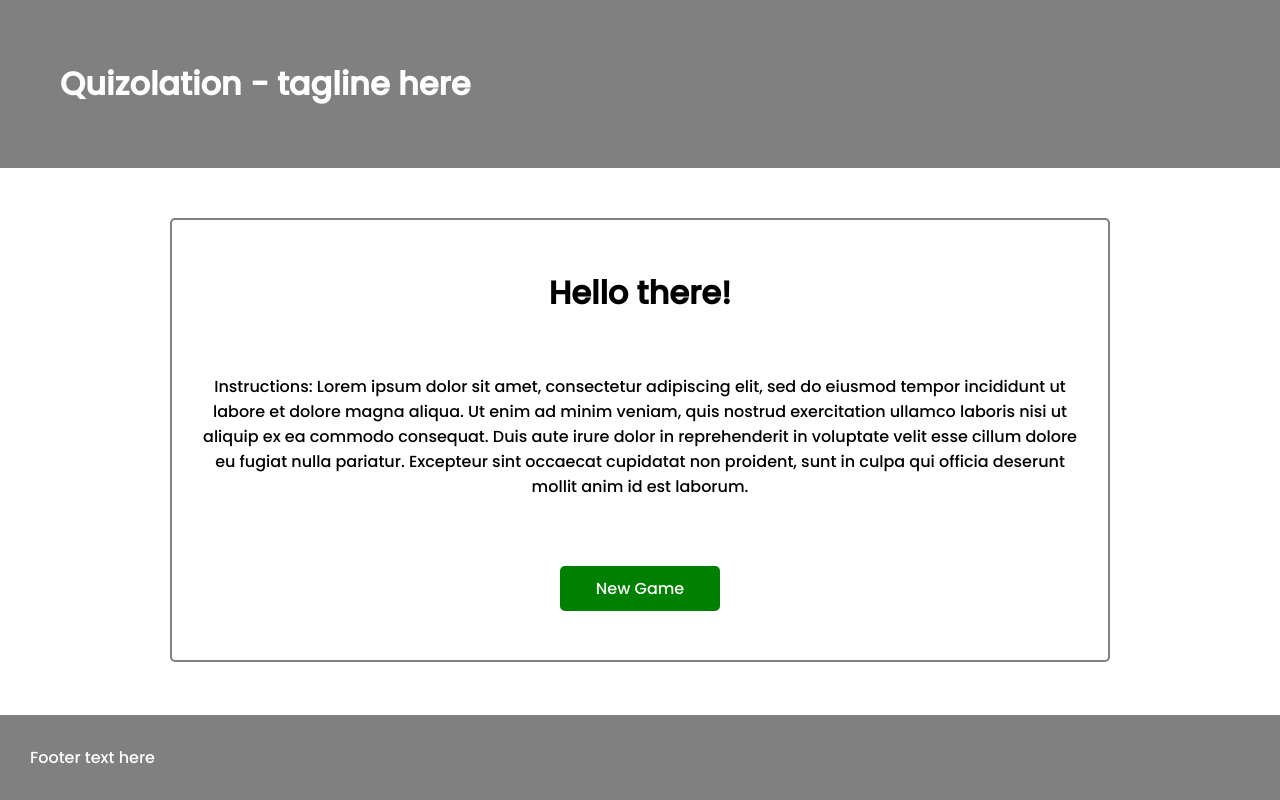
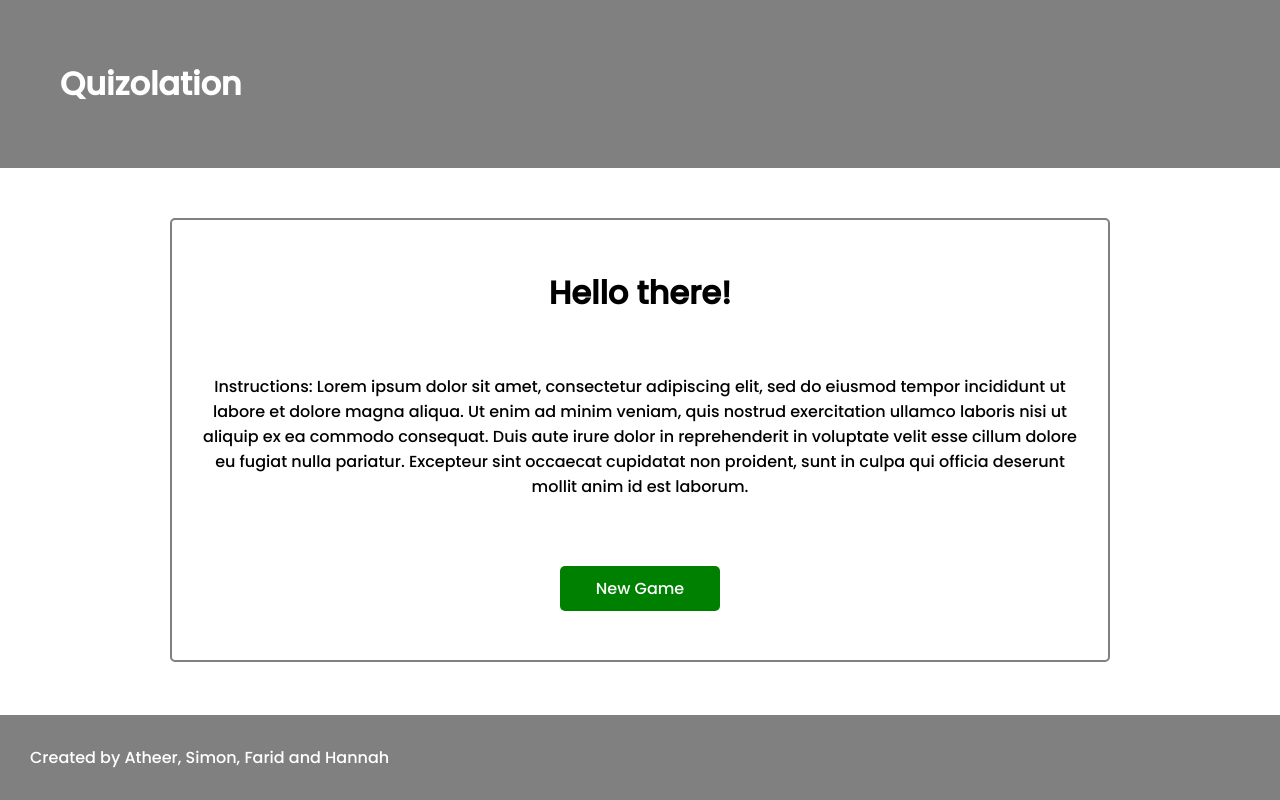
Before and after one commit to shewitt93/quizolation, a React app: page / in a window 1280 px wide. Shown: the top 800 px of the page. Built offline with nearby package versions, Linux system fonts and the light colour scheme.

Commit message:
update header/footer text

```diff
--- a/src/App.js
+++ b/src/App.js
@@ -48,7 +48,7 @@ class App extends Component {
       <div id="app">
       <main className="quiz">
         <header>
-          <NavLink to="/" className="navlink"><h1>Quizolation - tagline here</h1></NavLink>
+          <NavLink to="/" className="navlink"><h1 className="navlink">Quizolation</h1></NavLink>
           {/* <NavBar /> */}
         </header>
 
@@ -85,7 +85,7 @@ class App extends Component {
           /> */}
         </Switch>
 
-        <footer>Footer text here</footer>
+        <footer>Created by Atheer, Simon, Farid and Hannah</footer>
       </main>
       </div>
     );
```
